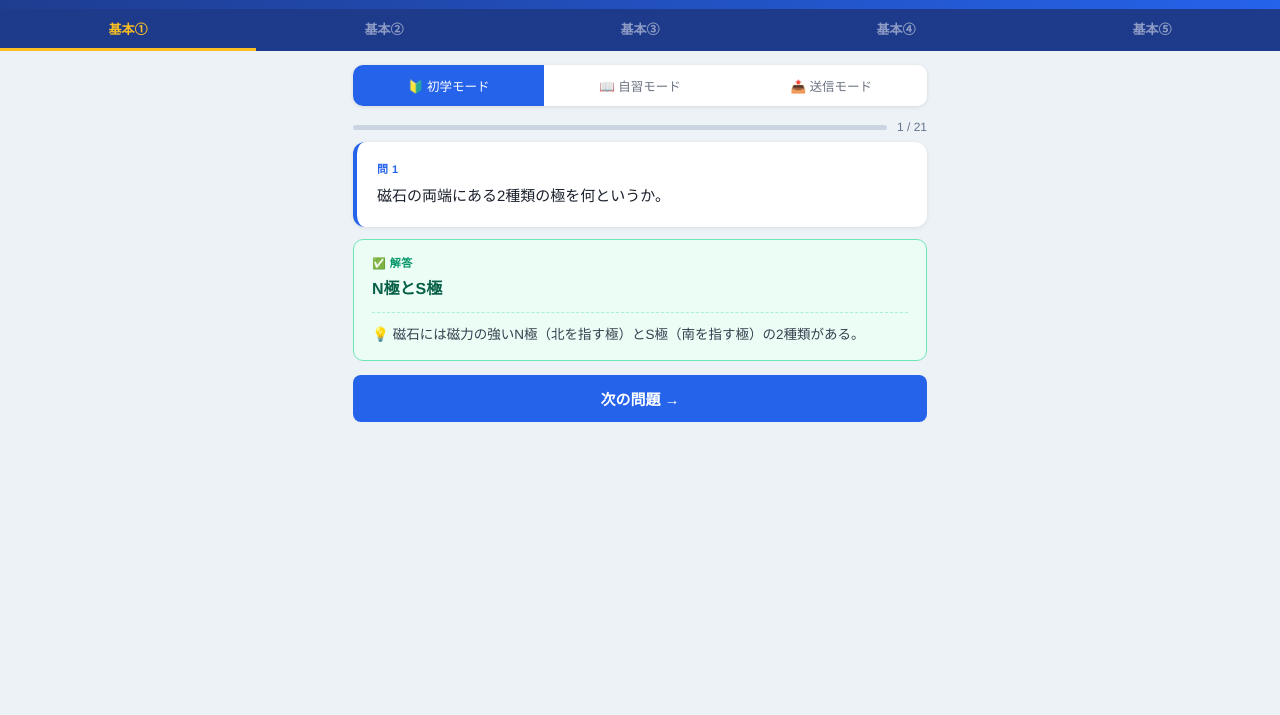
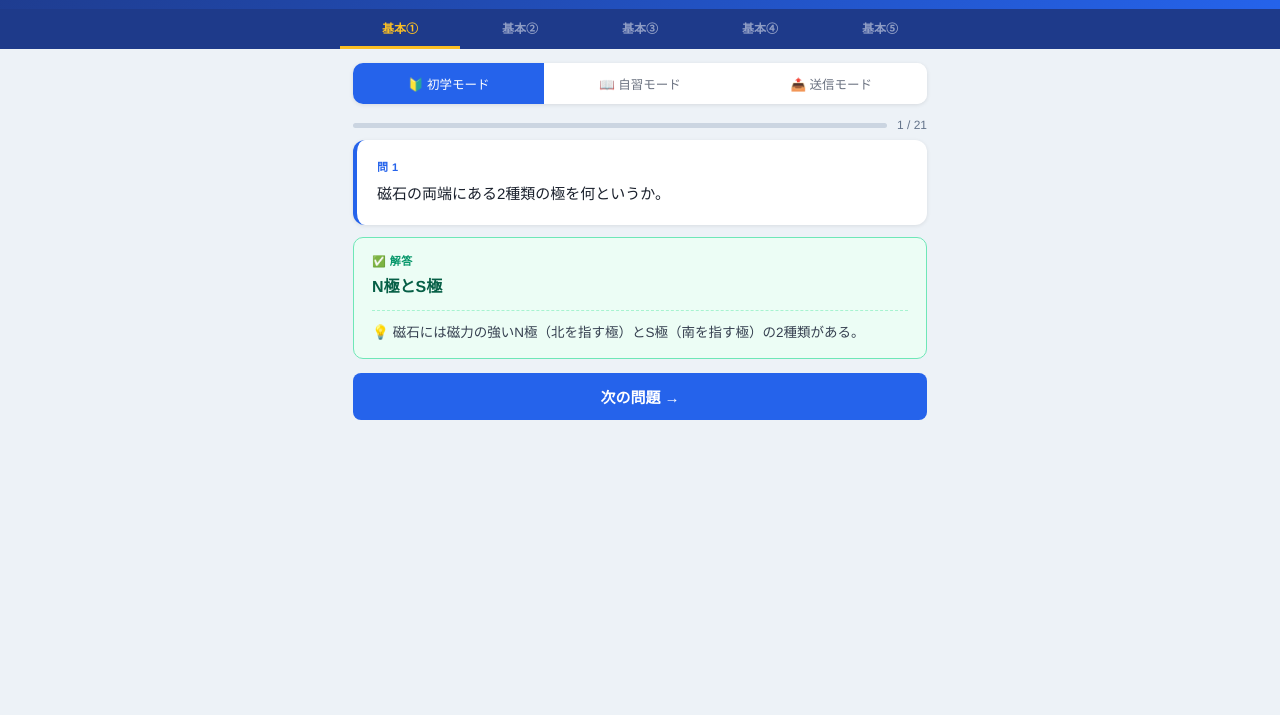
Before and after one commit to sato-ct7-GH/Magnetism, a plain HTML site: page index.html in a window 1280 px wide. Shown: the part 85-800 px from the top of the page. Drawn offline with nearby package versions, Linux system fonts and the light colour scheme.

Commit message:
Add files via upload

```diff
--- a/index.html
+++ b/index.html
@@ -26,12 +26,15 @@
 
     /* ===== セクションタブ ===== */
     .tabs{
-      display:flex;background:#1e3a8a;
+      background:#1e3a8a;
+    }
+    .tabs-inner{
+      display:flex;max-width:600px;margin:0 auto;
       overflow-x:auto;-webkit-overflow-scrolling:touch;
     }
     .tab{
-      flex:1;min-width:60px;padding:10px 4px;text-align:center;
-      font-size:13px;font-weight:600;color:rgba(255,255,255,.5);
+      flex:1;min-width:50px;padding:10px 2px;text-align:center;
+      font-size:12px;font-weight:600;color:rgba(255,255,255,.5);
       cursor:pointer;border-bottom:3px solid transparent;
       transition:all .2s;user-select:none;white-space:nowrap;
     }
@@ -217,7 +220,7 @@
   <div class="hdr-sub" id="hdrSub"></div>
 </header>
 
-<div class="tabs" id="tabs"></div>
+<div class="tabs"><div class="tabs-inner" id="tabs"></div></div>
 
 <div class="main">
   <div class="mode-row">
```
